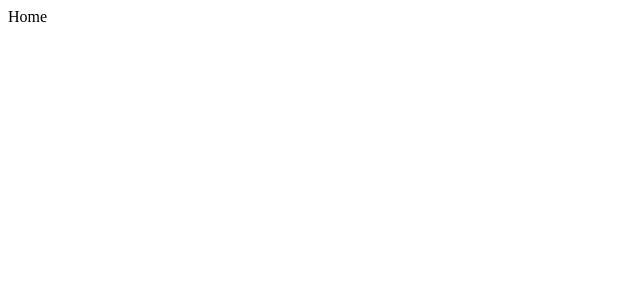
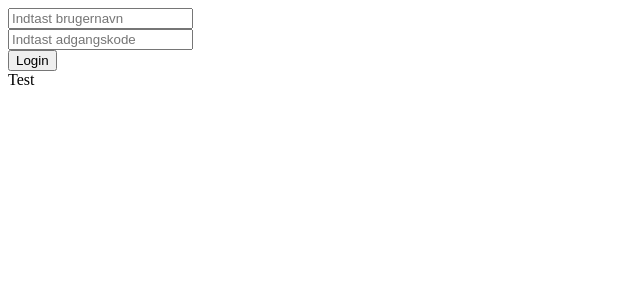
Before and after one commit to Jens180980/Teater, a React (Create React App) app: page / in a window 1280 px wide. Shown: the top 300 px of the page, without its empty margins (0-640 px from the left). Built offline with nearby package versions, Linux system fonts and the light colour scheme; no server answers.

Commit message:
API tested

```diff
--- a/src/Components/Pages/Home.jsx
+++ b/src/Components/Pages/Home.jsx
@@ -1,5 +1,10 @@
 import React from "react";
+import { Test } from "../Partials/Test";
 
 export const Home = () => {
-  return <div>Home</div>;
+  return (
+    <div>
+      <Test />
+    </div>
+  );
 };
--- a/src/Components/Partials/AllRoutes.jsx
+++ b/src/Components/Partials/AllRoutes.jsx
@@ -1,4 +1,7 @@
+// Import React hooks
 import { Routes, Route } from "react-router-dom";
+
+// Import site pages
 import { Home } from "../Pages/Home";
 import { Events } from "../Pages/Events";
 import { EventDetails } from "../Pages/EventDetails";
@@ -7,6 +10,7 @@ import { SearchResult } from "../Pages/SearchResult";
 import { Actors } from "../Pages/Actors";
 import { Admin } from "../Pages/Admin";
 
+// AllRoutes function component
 export const AllRoutes = () => {
   return (
     <Routes>
@@ -21,4 +25,4 @@ export const AllRoutes = () => {
       <Route path="/admin" element={<Admin />}></Route>
     </Routes>
   );
-};
+}; // End of function component
--- a/src/Components/Partials/Header.jsx
+++ b/src/Components/Partials/Header.jsx
@@ -1,9 +1,19 @@
-import React from "react";
+// Import react hooks
 import { Link } from "react-router-dom";
+
+// Import subcomponents
 import { Navigation } from "../Partials/Navigation";
+import { SearchBar } from "./SearchBar";
+import { Login } from "./Login";
+
+// import modular style sheet
 import Style from "../../Assets/scss/Header.module.scss";
-import { SearchBar } from "./SearchBar";
 
+// Header function component
 export const Header = () => {
-  return <header className={Style.header}></header>;
-};
+  return (
+    <header className={Style.header}>
+      <Login />
+    </header>
+  );
+}; // End of function component
--- a/src/Components/Partials/Login.jsx
+++ b/src/Components/Partials/Login.jsx
@@ -1,5 +1,77 @@
-import React from "react";
+// Import react hooks
+import { useForm } from "react-hook-form";
+import axios from "axios";
+import { useContext } from "react";
 
+//Import UseContext data
+import { AuthContent } from "../StateManagement/Authorize";
+
+// Import modular style sheets
+import Style from "../../Assets/scss/Login.module.scss";
+
+// Login function component
 export const Login = () => {
-  return <div>Login</div>;
-};
+  const {
+    register,
+    handleSubmit,
+    formState: { errors },
+  } = useForm();
+
+  const { loginData, setLoginData } = useContext(AuthContent);
+
+  const Login = async (data) => {
+    const formData = new FormData();
+    formData.append("username", data.username);
+    formData.append("password", data.password);
+    const result = await axios.post(
+      "https://api.mediehuset.net/token",
+      formData
+    );
+    if (result.data) {
+      sessionStorage.setItem("token", JSON.stringify(result.data));
+      setLoginData(result.data);
+    }
+  };
+
+  const logOut = () => {
+    sessionStorage.removeItem("token");
+    setLoginData("");
+  };
+
+  return (
+    <section className={Style.compWrapper}>
+      {!loginData && !loginData.username ? (
+        <form onSubmit={handleSubmit(Login)}>
+          <div>
+            <input
+              type="text"
+              id="username"
+              placeholder="Indtast brugernavn"
+              {...register("username", { required: true })}
+            />
+
+            {errors.username && <span>Udfyld venligst feltet korrekt</span>}
+          </div>
+          <div>
+            <input
+              type="password"
+              id="password"
+              placeholder="Indtast adgangskode"
+              {...register("password", { required: true })}
+            />
+
+            {errors.password && <span>Udfyld venligst feltet korrekt</span>}
+          </div>
+          <div>
+            <button>Login</button>
+          </div>
+        </form>
+      ) : (
+        <div>
+          <p>Du er logget ind som {loginData.username}</p>
+          <button onClick={logOut}>Log ud</button>
+        </div>
+      )}
+    </section>
+  );
+}; // End of function component
--- /dev/null
+++ b/src/Components/Partials/Test.jsx
@@ -0,0 +1,21 @@
+import React from "react";
+import { useState, useEffect } from "react";
+import axios from "axios";
+
+export const Test = () => {
+  const [test, setTest] = useState();
+  useEffect(() => {
+    const getData = async () => {
+      const result = await axios.get(
+        `https://api.mediehuset.net/detutroligeteater/events`
+      );
+
+      setTest(result.data.items);
+    };
+    getData();
+  }, []);
+
+  console.log(test);
+
+  return <div>Test</div>;
+};
--- a/src/Components/StateManagement/Authorize.jsx
+++ b/src/Components/StateManagement/Authorize.jsx
@@ -1,37 +1,44 @@
+//Import react hooks
 import { createContext, useEffect, useState } from "react";
 
+// Create instance of content
 const AuthContent = createContext();
 
+// Create wrapper for defining access to content
 const AuthWrapper = ({ children }) => {
-	const [loginData, setLoginData] = useState('')
+  // Define data
+  const [loginData, setLoginData] = useState("");
 
+  // Set data
   useEffect(() => {
-		if(sessionStorage.getItem('token')) {
-			setLoginData(JSON.parse(sessionStorage.getItem('token')))
+    if (sessionStorage.getItem("token")) {
+      setLoginData(JSON.parse(sessionStorage.getItem("token")));
     }
-	}, [children])
+  }, [children]);
 
+  // Send data
   return (
-		<AuthContent.Provider value={{loginData,setLoginData}}>
+    <AuthContent.Provider value={{ loginData, setLoginData }}>
       {children}
     </AuthContent.Provider>
-	)
+  );
+};
 
-
-}
-
+// Shortcut to sending standar header in http requests
 const authHeader = () => {
-
-    const Token = sessionStorage.getItem("token") ? JSON.parse(sessionStorage.getItem("token")) : null
+  const Token = sessionStorage.getItem("token")
+    ? JSON.parse(sessionStorage.getItem("token"))
+    : null;
 
   if (Token) {
     return {
-        'Access-Control-Allow-Origin': '*',
-        'Authorization': `Bearer ${Token.access_token}`,
+      "Access-Control-Allow-Origin": "*",
+      Authorization: `Bearer ${Token.access_token}`,
+    };
+  } else {
+    return null;
   }
-    } else {
-      return null
-    }
-}
+};
 
-export { AuthContent, AuthWrapper, authHeader }
+// Defining exports
+export { AuthContent, AuthWrapper, authHeader };
```
Lines whose indentation alone changed are shown as unchanged.
